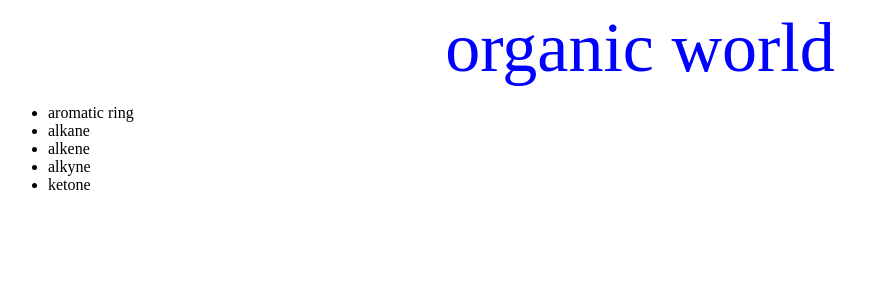
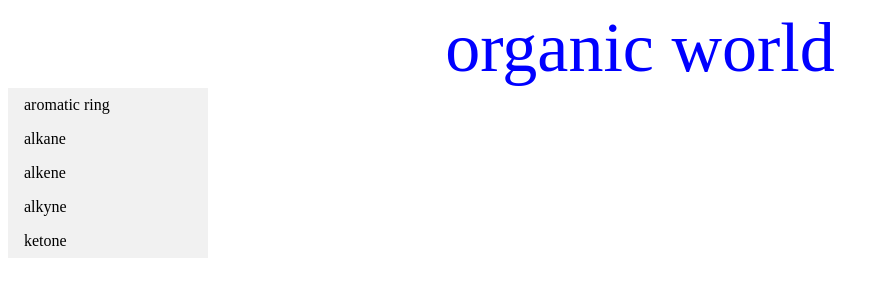
Before and after one commit to wwwp6/wwwp6.github.io, a plain HTML site: page index.html in a window 1280 px wide. Shown: the whole page, without its empty margins (0-889 px from the left). Drawn offline with Linux system fonts and the light colour scheme.

Commit message:
add a tag and style

```diff
--- a/css/style.css
+++ b/css/style.css
@@ -2,3 +2,24 @@
   color: blue;
   font-size: 70px;
 }
+.category {
+
+}
+ul {
+  list-style-type: none;
+  margin: 0;
+  padding: 0;
+  width: 200px;
+  background-color: #f1f1f1;
+}
+li a {
+    display: block;
+    color: #000;
+    padding: 8px 16px;
+    text-decoration: none;
+}
+/* Change the link color on hover */
+li a:hover {
+    background-color: #555;
+    color: white;
+}
--- a/index.html
+++ b/index.html
@@ -5,11 +5,13 @@
 </head>
 <body>
   <center><div class="main-title">organic world</div></center>
-  <ul>
-    <li>aromatic ring</li>
-    <li>alkane</li>
-    <li>alkene</li>
-    <li>alkyne</li>
-    <li>ketone</li>
-  </ul>
+  <div class="category">
+    <ul>
+      <li><a href="#">aromatic ring</a></li>
+      <li><a href="#">alkane</a></li>
+      <li><a href="#">alkene</a></li>
+      <li><a href="#">alkyne</a></li>
+      <li><a href="#">ketone</a></li>
+    </ul>
+  </div>
 </body>
```
